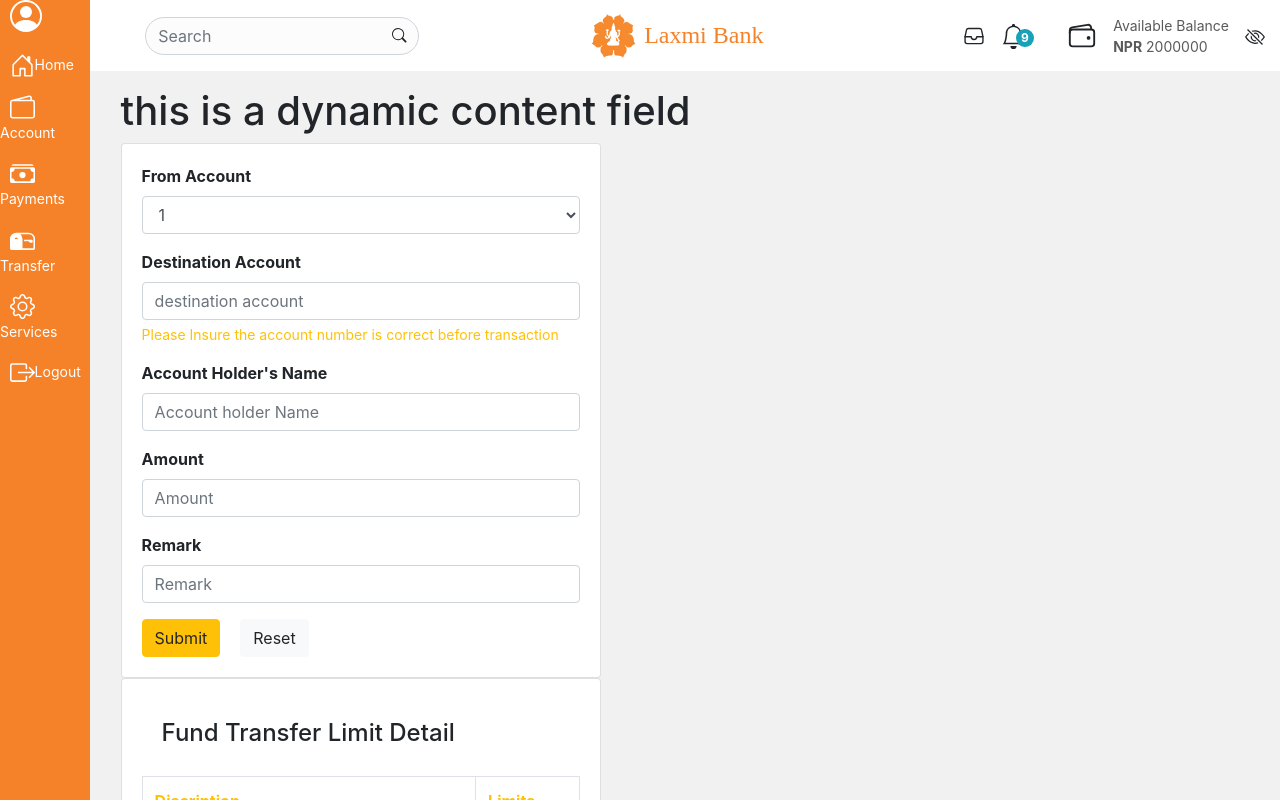
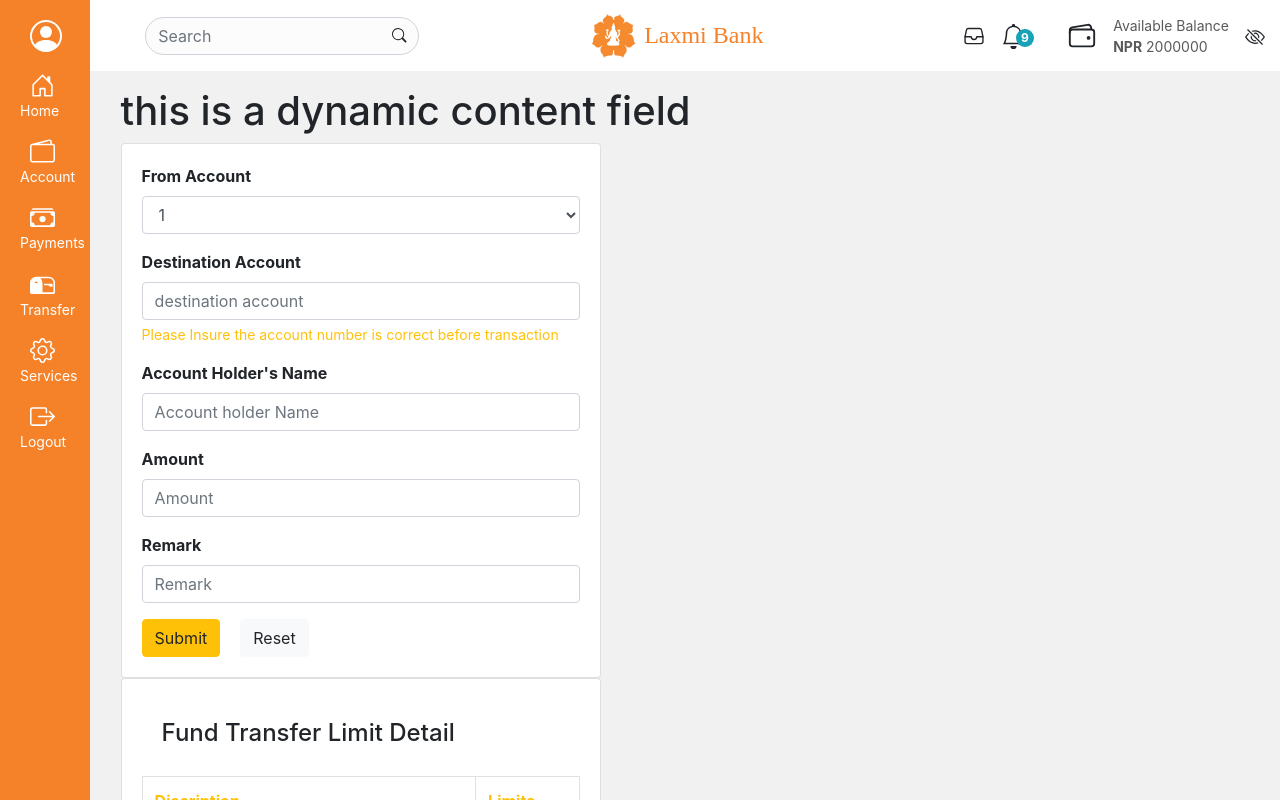
Before and after one commit to Sachwini/ibanking-old-view, a React (Create React App) app: page / in a window 1280 px wide. Shown: the top 800 px of the page. Built offline with nearby package versions, Linux system fonts and the light colour scheme.

Commit message:
new component added

```diff
--- a/src/App.css
+++ b/src/App.css
@@ -118,15 +118,7 @@
   background-color: #f58228;
   color: white;
   z-index: 1200;
-  /* width: 100%; */
-  /* height: calc(100vh - 50px); */
-  /* z-index: 1200; */
-  /* max-width: fit-content; */
-  /* overflow-y: scroll;
-  scroll-behavior: smooth;
-  scrollbar-width: 5px;
-  scrollbar-color: green;
-  scroll-margin-top: 50px; */
+  padding: 20px;
 }
 
 .mytest {
```
